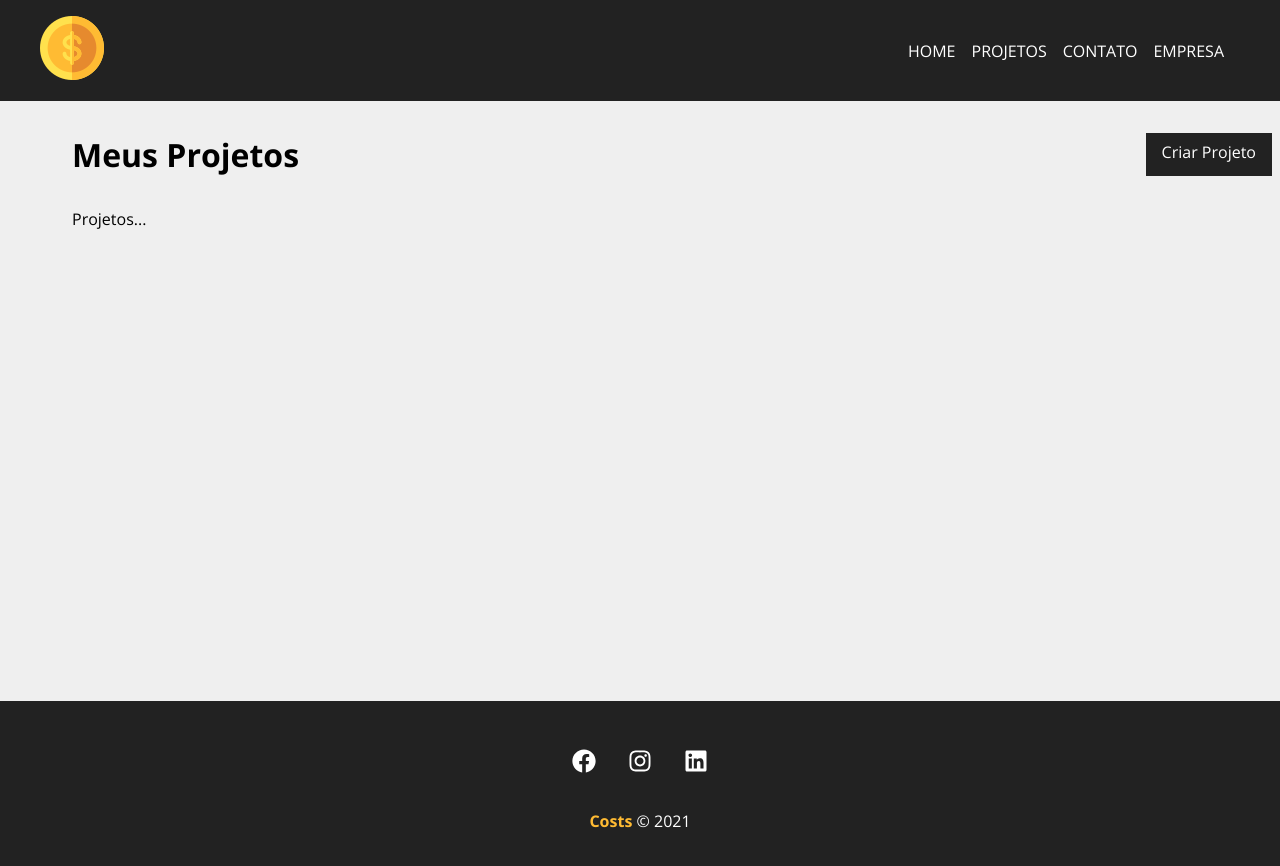
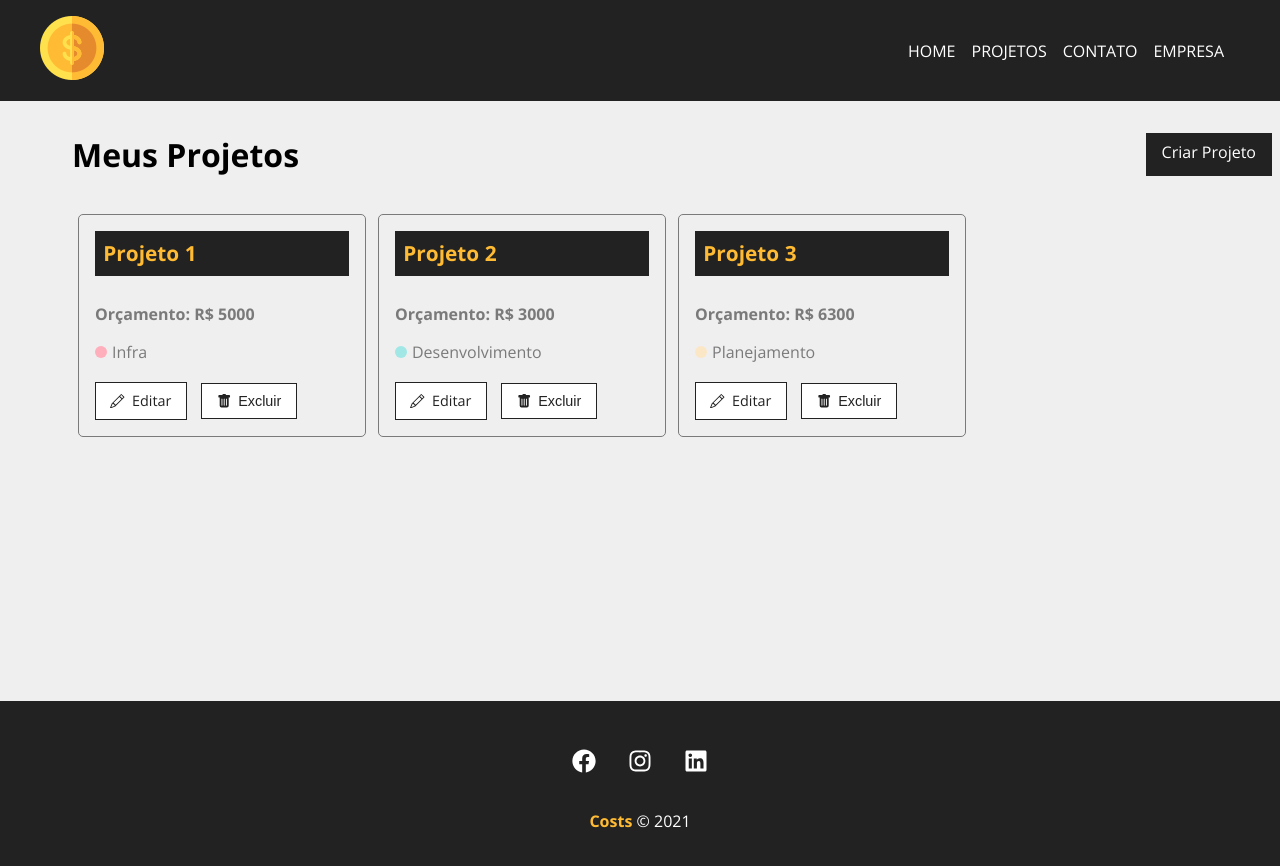
Before and after one commit to Guilherme-Maciel/costs, a React (Create React App) app: page /projects in a window 1280 px wide. Shown: the top 866 px of the page. Built offline with nearby package versions, Linux system fonts and the light colour scheme; data requests are answered from the project's data file; the HTML template or start-up script is replaced by a standard one.

Commit message:
Feature: Tela de dashboard funcional que busca projetos do banco

```diff
--- a/db.json
+++ b/db.json
@@ -21,6 +21,17 @@
       "cost": 0,
       "services": [],
       "id": 2
+    },
+    {
+      "name": "Projeto 3",
+      "budget": "6300",
+      "category": {
+        "id": "4",
+        "name": "Planejamento"
+      },
+      "cost": 0,
+      "services": [],
+      "id": 3
     }
   ],
   "categories": [
--- a/src/components/pages/Projects.js
+++ b/src/components/pages/Projects.js
@@ -1,10 +1,16 @@
+import {useLocation} from 'react-router-dom'
+import { useState, useEffect } from 'react'
+
+import styles from './Projects.module.css'
+
 import Message from '../layouts/Message'
-import {useLocation} from 'react-router-dom'
-import styles from './Projects.module.css'
 import Container from '../layouts/Container'
 import LinkButton from '../layouts/LinkButton'
+import ProjectCard from '../project/ProjectCard'
+
 
 function Projects(){
+    const [projects, setProjects] = useState([]);
     const location = useLocation()
 
     let message = ''
@@ -14,6 +20,22 @@
         message = location.state.message
         type = location.state.type
     }
+
+    useEffect(()=>{
+        fetch('http://localhost:5000/projects',{
+            method: 'GET',
+            headers: {
+                'Content-Type': 'application/json'
+            },
+        }).then(resp=>resp.json())
+        .then(data=>{
+            console.log(data)
+            setProjects(data)
+
+        })
+        .catch((err)=>console.log(err))
+
+    }, [])
     return(
         <div className={styles.project_container}>
             <div className={styles.title_container}>
@@ -22,7 +44,15 @@
             </div>
             {message && <Message msg={message} type={type}/>}
             <Container customClass="start">
-                <p>Projetos...</p>
+                {projects.length > 0 &&
+                    projects.map((project) =>(
+                        <ProjectCard
+                            name={project.name}
+                            id={project.id}
+                            budget={project.budget}
+                            category={project.category.name}
+                            key={project.id}/>
+                    ))}
 
             </Container>
 
--- /dev/null
+++ b/src/components/project/ProjectCard.js
@@ -0,0 +1,27 @@
+import styles from './ProjectCard.module.css'
+import { Link } from 'react-router-dom'
+
+import {BsPencil, BsFillTrashFill} from 'react-icons/bs'
+
+export default function ProjectCard({id,name,budget,category,handleRemove}){
+    return (
+        <div className={styles.project_card}>
+            <h4>{name}</h4>
+            <p>
+                <span>Orçamento: R$ {budget}</span>
+            </p>
+            <p className={styles.category_text}>
+                <span className={`${styles[category]}`}></span> {category}
+            </p>
+            <div className={styles.project_card_actions}>
+                <Link to="/">
+                    <BsPencil/> Editar
+                </Link>
+                <button>
+                    <BsFillTrashFill/> Excluir
+                </button>
+            </div>
+        </div>
+    )
+
+}
--- /dev/null
+++ b/src/components/project/ProjectCard.module.css
@@ -0,0 +1,86 @@
+.project_card{
+    padding: 1em;
+    border: 1px solid #7a7a7a;
+    border-radius: 5px;
+    width: 24%;
+    margin: 0.5%;
+}
+.project_card h4{
+    background-color: #222;
+    color: #FFBB33;
+    padding: 0.4em;
+    margin-bottom: 1.3em;
+    font-size: 1.3em;
+}
+
+.project_card p{
+    color: #7a7a7a;
+    margin-bottom: 1em;
+}
+
+.project_card p span{
+    font-weight: bold;
+}
+
+.category_text{
+    display: flex;
+    align-items: center;
+}
+.category_text span{
+    display: block;
+    width: 12px;
+    height: 12px;
+    border-radius: 50%;
+    background-color: #ccc;
+    margin-right: 5px;
+}
+.category_text .Infra{
+    background-color: #ffaebc;
+}
+
+.category_text .Desenvolvimento{
+    background-color: #a0e7e5;
+
+}
+
+.category_text .Design{
+    background-color: #b4f8c8;
+}
+
+.category_text .Planejamento{
+    background-color: #fbe7c6;
+
+}
+
+.project_card_actions{
+    margin-top: 1.2em;
+    display: flex;
+    align-items: center;
+}
+
+.project_card_actions a,
+.project_card_actions button{
+    text-decoration: none;
+    border: none;
+    background-color: #fff;
+    color: #222;
+    font-size: .9em;
+    padding: .6em 1em;
+    margin-right: 1em;
+    cursor: pointer;
+    border: 1px solid #222;
+    display: flex;
+    align-items: center;
+    justify-content: center;
+    transition: 0.5s;
+}
+
+.project_card_actions svg{
+    margin-right: .5em;
+}
+
+.project_card_actions a:hover,
+.project_card_actions button:hover{
+    background-color: #222;
+    color: #ffbb33;
+}
```
